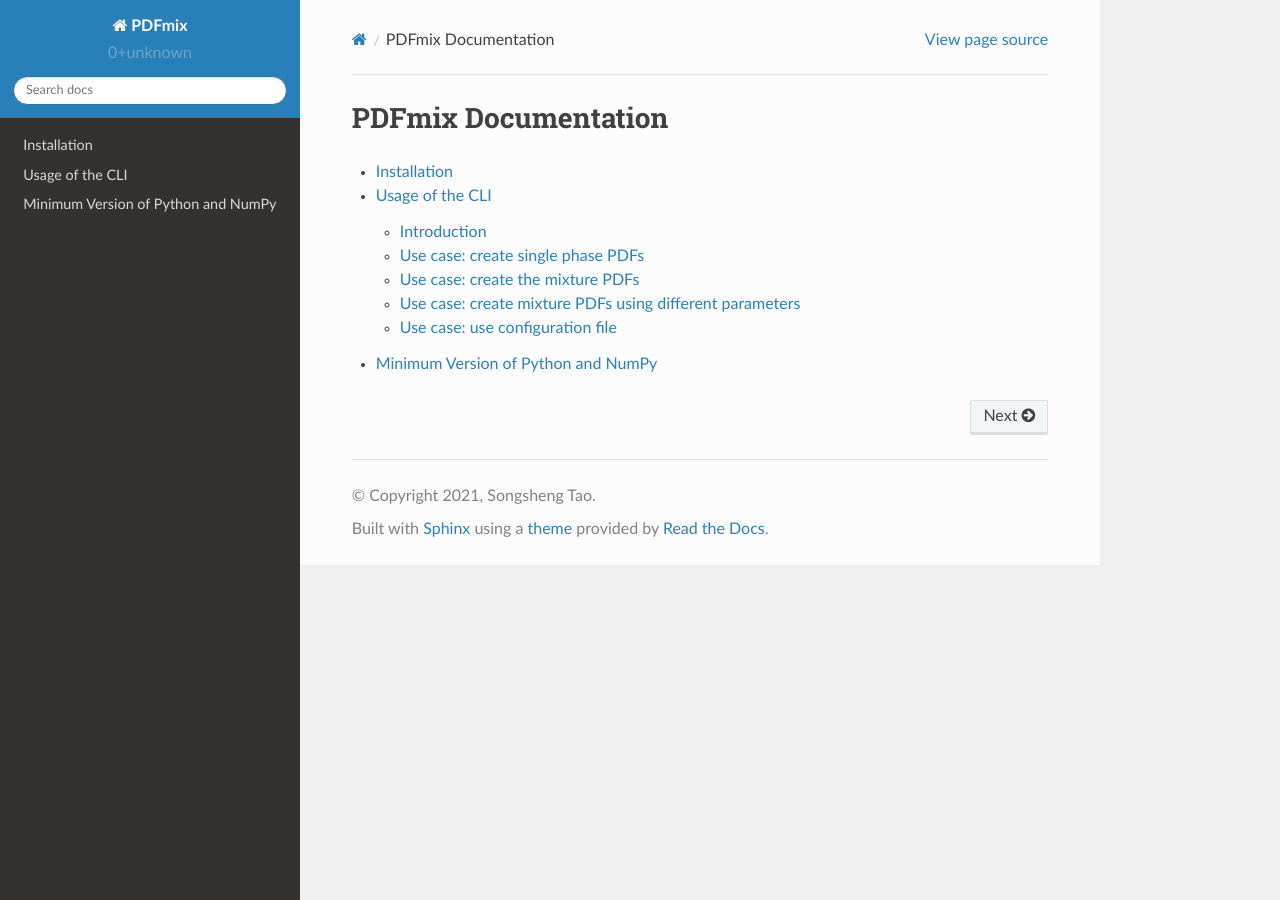
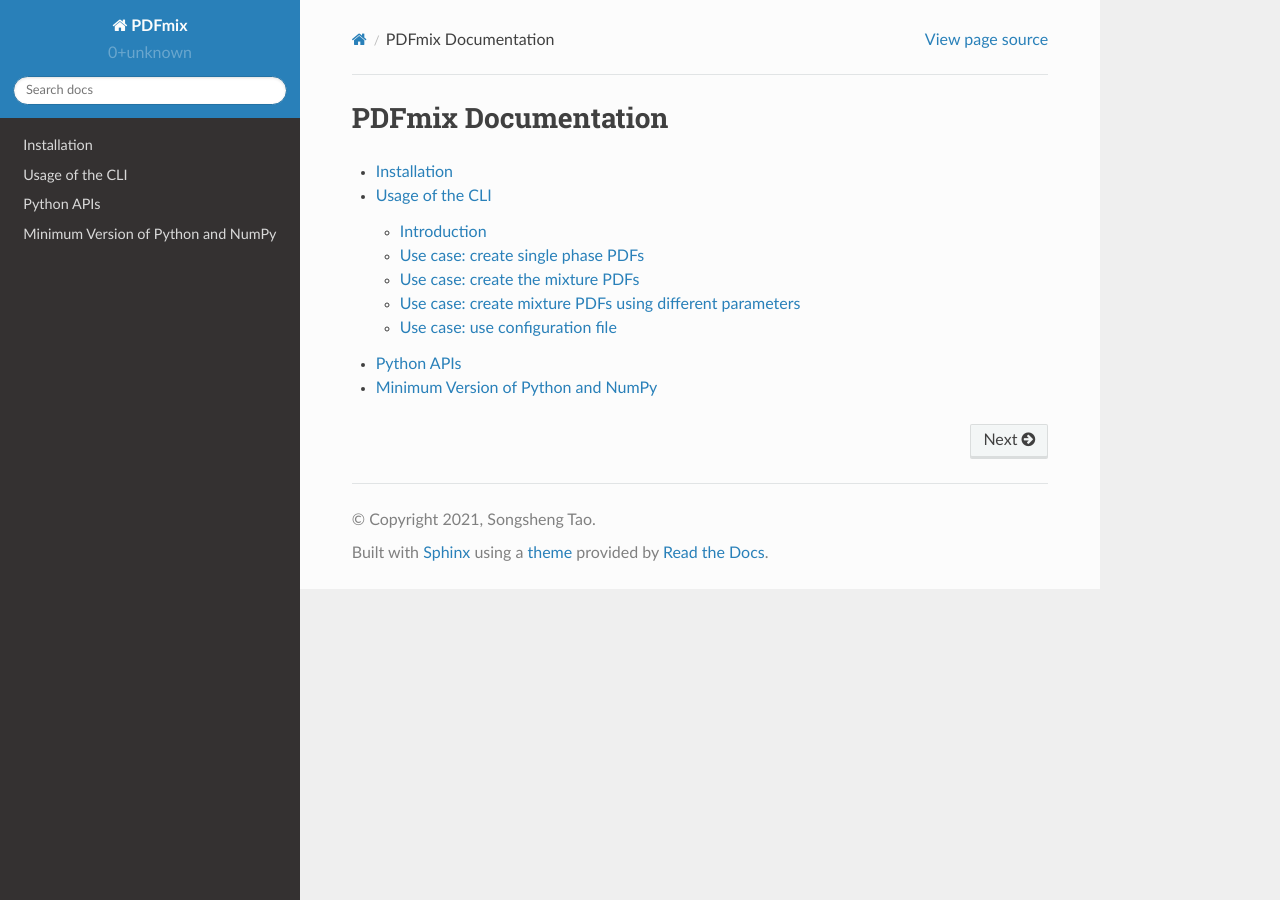
Before and after one commit to st3107/PDFmix, a Sphinx documentation site: the page built from docs/source/index.rst, in a window 1280 px wide. Built offline with Sphinx 7.4.7 and the Read the Docs theme 2.0.0, drawn with Linux system fonts in a browser that asks for light colours.

```diff
--- /dev/null
+++ b/docs/source/api.rst
@@ -0,0 +1,5 @@
+Python APIs
+===========
+
+.. automodule:: core
+   :members:
--- a/docs/source/index.rst
+++ b/docs/source/index.rst
@@ -11,4 +11,5 @@ PDFmix Documentation
 
    installation
    usage_cli
+   api
    min_versions
```
